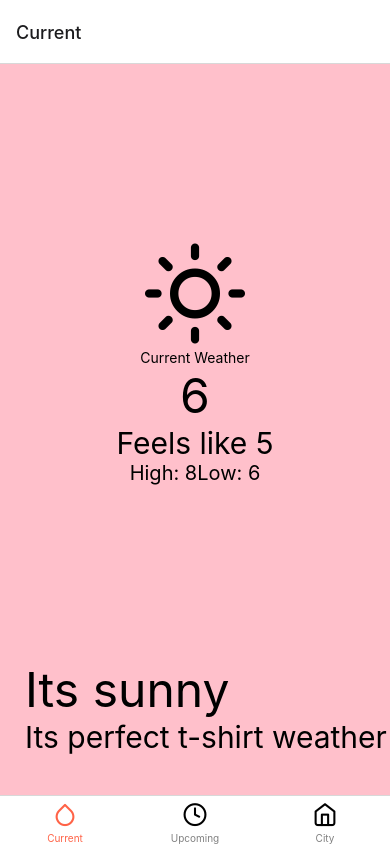
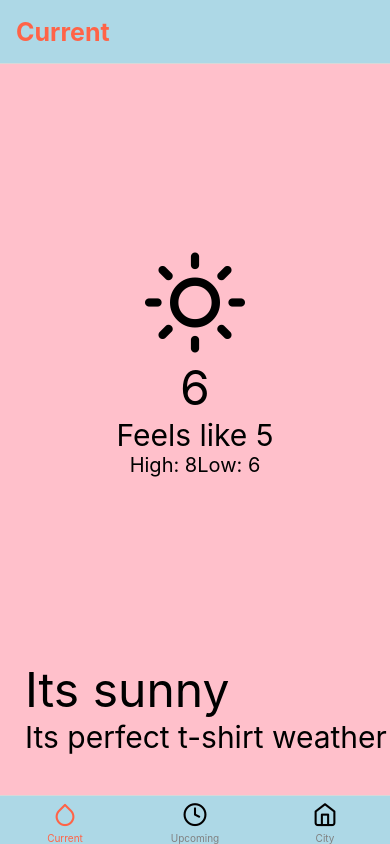
Before and after one commit to LaloLalo1999/WeatherApp, a React Native app: screen /Current in a window 390 px wide. Built offline with nearby package versions, Linux system fonts and the light colour scheme.

Commit message:
Tabs styling and CurrentWeather fix

```diff
--- a/src/components/Tabs.js
+++ b/src/components/Tabs.js
@@ -14,7 +14,18 @@ const Tabs = () => {
     <Tab.Navigator
       screenOptions={{
         tabBarActiveTintColor: 'tomato',
-        tabBarInactiveTintColor: 'gray'
+        tabBarInactiveTintColor: 'gray',
+        tabBarStyle: {
+          backgroundColor: 'lightblue'
+        },
+        headerStyle: {
+          backgroundColor: 'lightblue'
+        },
+        headerTitleStyle: {
+          fontWeight: 'bold',
+          fontSize: 25,
+          color: 'tomato'
+        }
       }}
     >
       <Tab.Screen
--- a/src/screens/CurrentWeather.js
+++ b/src/screens/CurrentWeather.js
@@ -19,7 +19,6 @@ const CurrentWeather = () => {
     <SafeAreaView style={wrapper}>
       <View style={container}>
         <Feather name="sun" size={100} color="black" />
-        <Text>Current Weather</Text>
         <Text style={temp}>6</Text>
         <Text style={feels}>Feels like 5</Text>
         <RowText
```
